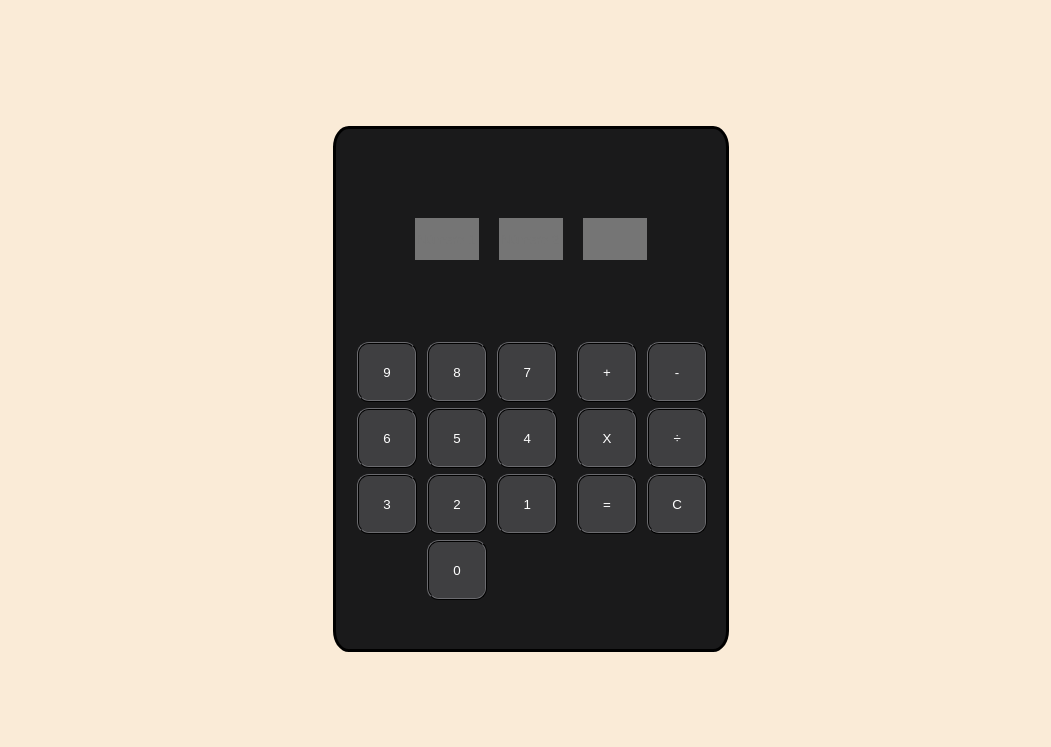
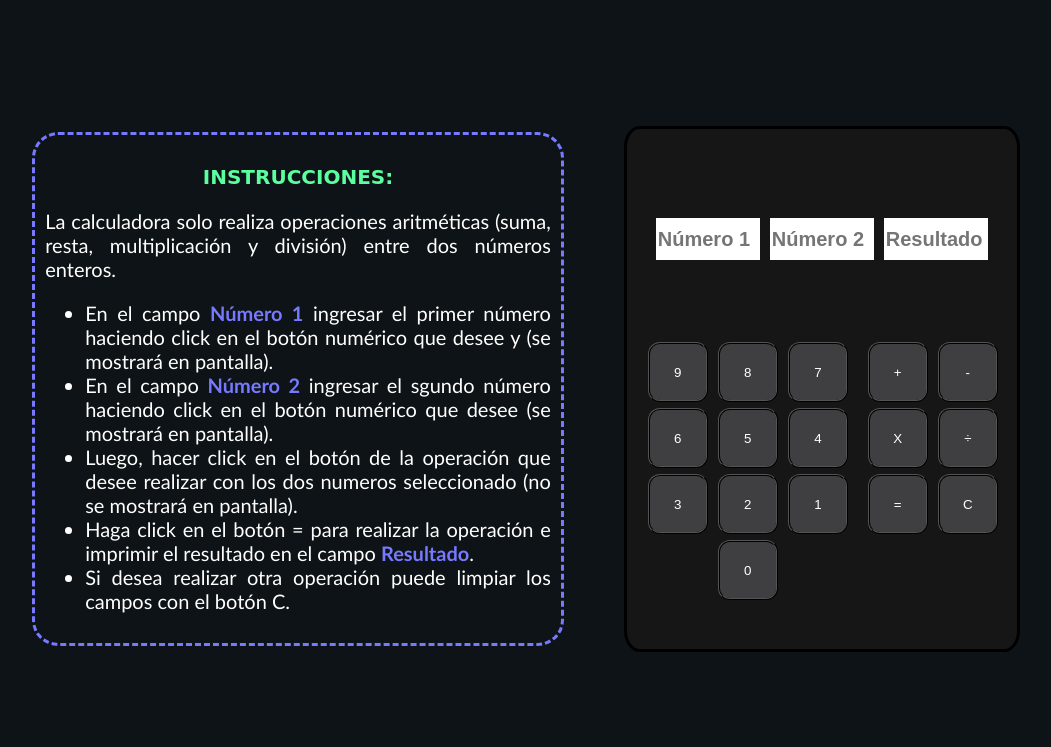
Before and after one commit to stephanie-rondal/Proyecto-Software-LabDeCompu, a plain HTML site: page home.html in a window 1280 px wide. Shown: the part 119-866 px from the top of the page, without its empty margins (109-1160 px from the left). Drawn offline with Linux system fonts and the light colour scheme.

Commit message:
paginas de login y calculadora terminadas

```diff
--- a/home.html
+++ b/home.html
@@ -5,30 +5,39 @@
     <meta name="viewport" content="width=device-width, initial-scale=1.0">
     <link rel="stylesheet" href="style.css">
     <script src="sript.js"></script>
-    <title>Document</title>
+    <title>CALCULADORA ARITMÉTICA</title>
 </head>
 <body>
     <div class="header">
-        <h1>Calculadora de Operaciones Aritméticas</h1>
+        <h1>Calculadora Aritmética</h1>
     </div>
 
     <div class="main">
+        <div class="instrucciones">
+            <p class="textoInstrucciones">INSTRUCCIONES:</p>
+            <p>La calculadora solo realiza operaciones aritméticas (suma, resta, multiplicación y división) entre dos números enteros. </p>
+            <ul>
+                <li>En el campo <strong>Número 1</strong> ingresar el primer número haciendo click en el botón numérico que desee y (se mostrará en pantalla).</li>
+                <li>En el campo <strong>Número 2</strong> ingresar el sgundo número haciendo click en el botón numérico que desee (se mostrará en pantalla).</li>
+                <li>Luego, hacer click en el botón de la operación que desee realizar con los dos numeros seleccionado (no se mostrará en pantalla).</li>
+                <li>Haga click en el botón = para realizar la operación e imprimir el resultado en el campo <strong>Resultado</strong>.</li>
+                <li>Si desea realizar otra operación puede limpiar los campos con el botón C.</li>
+            </ul>
+        </div>
+
         <div class="Calculadora">
-
-            <div class="ContenedorPantalla">
+            <div class="Pantalla">
                 <!--Entradas-->
-            <input type="text" class="pantalla" id="numero1" onclick="seleccionarCampo('numero1')" placeholder="Número 1">
-            <input type="text" class="pantalla" id="numero2" onclick="seleccionarCampo('numero2')" placeholder="Número 2">
-
+                <input type="text" id="numero1" onclick="seleccionarCampo('numero1')" placeholder="Número 1">
+                <input type="text" id="numero2" onclick="seleccionarCampo('numero2')" placeholder="Número 2">
 
                 <!--Salidas / Impresión de resultados-->
-            <p><input type="text" class="pantalla" id="resultado" readonly></p>
+                <p><input type="text" class="pantalla" id="resultado" placeholder="Resultado" readonly></p>
             </div>
 
             <div class="botones">
                 <div class="numeros">
                     <!--Botones de numeros-->
-
                     <button onclick="agregarNumero('9')">9</button>
                     <button onclick="agregarNumero('8')">8</button>
                     <button onclick="agregarNumero('7')">7</button>
@@ -50,15 +59,11 @@
 
                     <!--Botón de operar-->
                     <button onclick="operar()">=</button>
-
                     <!--Botón de limpiar-->
                     <button onclick="limpiar()">C</button>
                 </div>
-
-
             </div>
         </div>
     </div>
-
 </body>
 </html>
--- a/style.css
+++ b/style.css
@@ -1,9 +1,10 @@
-body{
+body{ /*PARA AMBOS ARCHIVOS*/
     font-family:'Gill Sans', 'Gill Sans MT', Calibri, 'Trebuchet MS', sans-serif;
-    background-color: antiquewhite;
+    background-color: rgb(13, 19, 22);
+    color: white;
 }
 
-.header{
+.header{ /*PARA AMBOS ARCHIVOS*/
     display: flex; /* Habilita el posicionamiento flexible*/
     justify-content: center; /* Posiciona el contenido en el centro del eje horizontal */
     align-items: center; /* Posiciona el contenido en el centro del eje vertical*/
@@ -11,29 +12,93 @@ body{
     width: 100%;
 }
 
-h1{
+h1{ /*PARA AMBOS ARCHIVOS*/
     text-align: center;
+    color: rgb(30, 255, 68);
 }
 
-.main{
+.main{ /*PARA AMBOS ARCHIVOS*/
     height: 700px;
     width: 100%;
     display: flex;
     align-items: center;
     justify-content: center;
-    align-items: center;
 }
 
-.Calculadora{
-    background-color: rgb(26, 26, 27);
+.login{ /*PARA ARCHVIO INDEX*/
+    height: 400px;
+    width: 400px;
+    background-color: white;
+    border-radius: 10%;
+    color: black;
+    font-size: 20px;
+    text-align: center;
+    padding: 20px;
+}
+
+.ContenedorUsuarioClave{ /*PARA ARCHIVO INDEX*/
+    height: 200px;
+    width: 100%;
+    display: flex;
+    align-items: center;
+    justify-content: center;
+    text-align: left;
+}
+
+#usuario, #clave{ /*PARA ARCHIVO INDEX*/
+    background-color: white;
+    width: 200px;
+    height: 25px;
+    border-style: solid;
+    border-color:#7779ff;
+}
+
+.ingresar{ /*PARA ARCHIVO INDEX*/
+    height: 30px;
+    width: 150px;
+    margin: 3px;
+    background-color:#7779ff;
+    border-radius: 5%;
+    border-style: none;
+    color: white;
+    font-size: 20px;
+}
+
+.instrucciones{ /*PARA ARCHIVO HOME*/
+    width: 40%;
+    margin-right: 50px;
+    font-size: 20px;
+    text-align: justify;
+    border-style: dashed;
+    border-radius: 5%;
+    border-color: #7779ff;
+    padding: 10px;
+}
+
+.textoInstrucciones{ /*PARA ARCHIVO HOME*/
+    font-family:cursive;
+    text-align: center;
+    color: rgb(91, 255, 159);
+    font-size: 20px;
+    font-weight: bold;
+}
+
+strong{/*PARA ARCHIVO HOME*/
+    color: #7779ff;
+}
+
+.Calculadora{ /*PARA ARCHIVO HOME*/
+    background-color: rgb(22, 22, 22);
     width: 370px;
     height: 500px;
+    margin: 10px;
     padding: 10px;
     border-radius: 4%;
     border-style:solid;
+    border-color: black;
 }
 
-.ContenedorPantalla{
+.Pantalla{ /*PARA ARCHIVO HOME*/
     height: 200px;
     width: 100%;
     display: flex;
@@ -41,37 +106,39 @@ h1{
     align-items: center;
 }
 
-.botones{
+.botones{ /*PARA ARCHIVO HOME*/
     display: flex;
     justify-content: center;
     text-align: center;
 }
 
-.numeros{
+.numeros{ /*PARA ARCHIVO HOME*/
     width: 60%;
 }
 
-.operaciones{
+.operaciones{ /*PARA ARCHIVO HOME*/
     width: 40%;
     text-align: center;
 }
 
-input{
+#numero1, #numero2, #resultado{ /*PARA ARCHIVOS HOME*/
     height: 40px;
-    width: 60px;
+    width: 100px;
     border-color: none;
-    margin: 10px;
-    background-color: rgb(117, 117, 117);
+    margin: 5px;
     border-style: hidden;
+    color: black;
+    font-weight:bold;
+    font-size: 20px;
 }
 
-button{
+button{ /*PARA ARCHIVO HOME*/
     height: 60px;
     width: 60px;
     margin: 3px;
     background-color: rgb(63, 63, 65);
     border-radius: 20%;
-    border-color:rgb(26, 26, 27);
+    border-color:black;
     border-style:ridge;
     color: white;
 }
```
Also changed, not shown: index.html (+14 -9 lines). Lines whose indentation alone changed are shown as unchanged.
